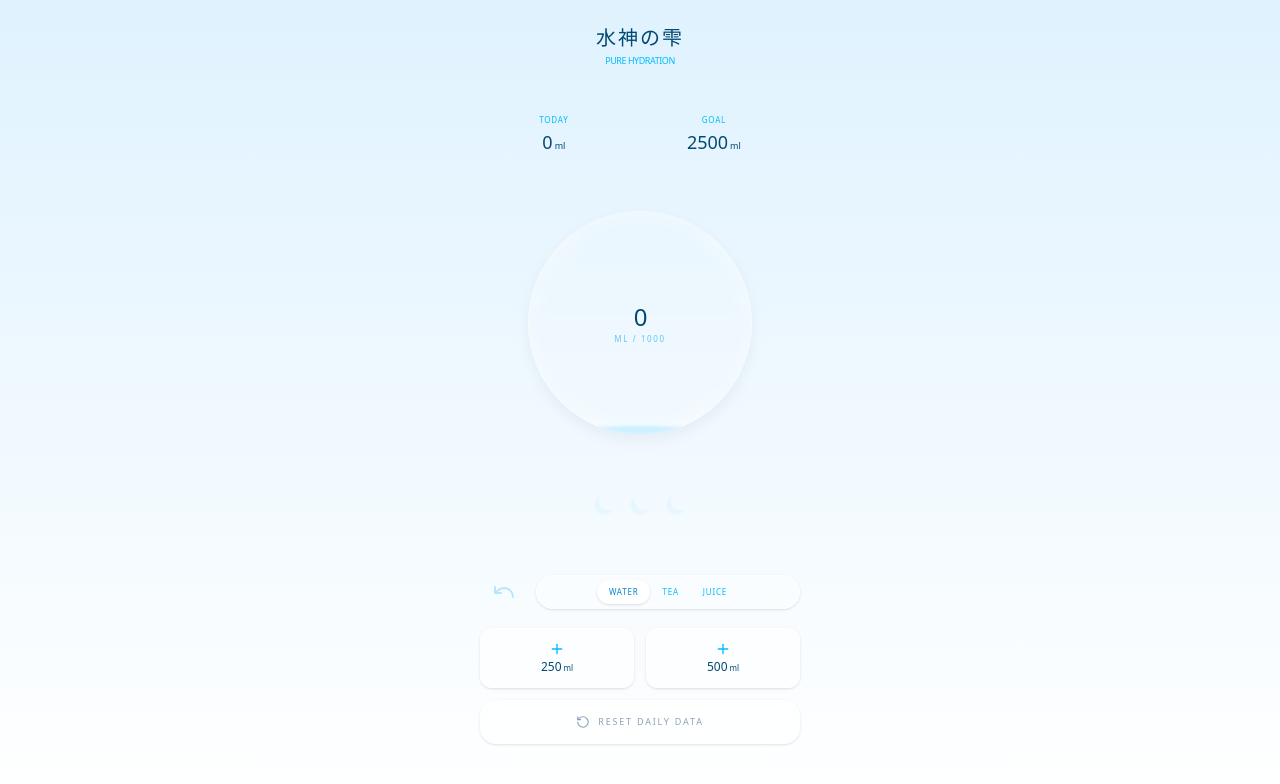
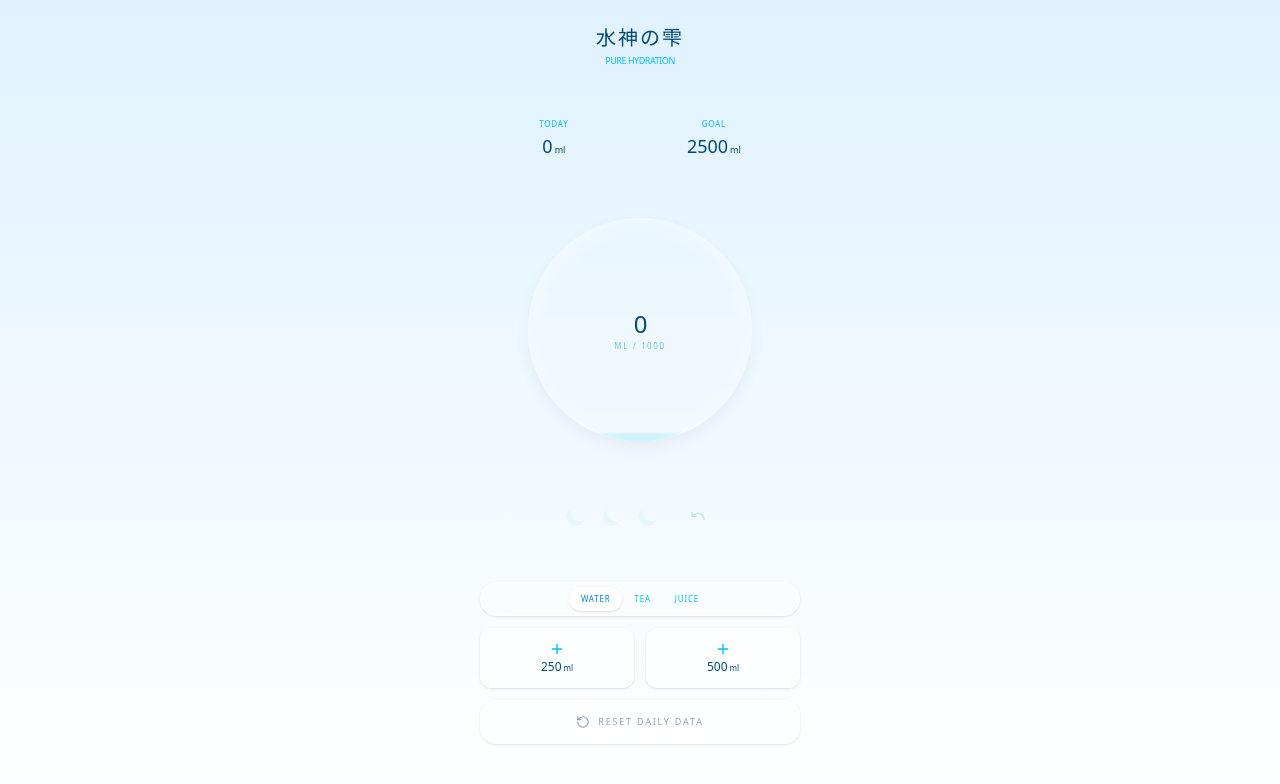
Before and after one commit to Kaede328/Water-shizuku-v2, a React (Vite) app: page / in a window 1280 px wide. Shown: the top 784 px of the page. Built offline with nearby package versions, Linux system fonts and the light colour scheme.

Commit message:
feat: Add undo button and refine badge styling
Introduces an undo button to the UI and slightly refines the visual styling of the crescent badges for better clarity and appearance.

```diff
--- a/src/App.tsx
+++ b/src/App.tsx
@@ -146,8 +146,9 @@ export default function App() {
         </div>
       </div>
 
-      {/* Crescent Badges */}
-      <div className="flex gap-4 h-6 items-center my-1">
+      {/* Crescent Badges & Undo Button Row */}
+      <div className="flex gap-4 h-6 items-center my-1 relative z-[9999]">
+        <div className="flex gap-4 items-center">
           {[0, 1, 2].map((i) => (
             <div key={i} className="relative w-5 h-5">
               <div
@@ -167,20 +168,23 @@ export default function App() {
           ))}
         </div>
 
-      {/* Controls Section */}
-      <div className="w-full max-w-xs flex flex-col gap-3 pb-10 z-[9999] relative" style={{ pointerEvents: 'auto' }}>
-        <div className="flex items-center justify-between gap-2">
+        {/* Relocated Undo Button */}
         <button
           onClick={undoWater}
           disabled={state.history.length === 0}
-            className={`p-3 rounded-full transition-all active:scale-95 relative z-[9999] ${
+          className={`p-2 rounded-full transition-all active:scale-95 ml-2 ${
             state.history.length > 0 ? 'text-sky-500 hover:bg-sky-100' : 'text-sky-200'
           }`}
-            style={{ pointerEvents: 'auto' }}
+          style={{ pointerEvents: 'auto', cursor: 'pointer' }}
+          title="Undo"
         >
-            <Undo className="w-6 h-6" />
+          <Undo className="w-4 h-4" />
         </button>
+      </div>
 
+      {/* Controls Section */}
+      <div className="w-full max-w-xs flex flex-col gap-3 pb-10 z-[9999] relative" style={{ pointerEvents: 'auto' }}>
+        <div className="flex items-center justify-center gap-2">
           <div className="flex bg-white/40 backdrop-blur-md rounded-full p-1 shadow-sm border border-white/50 flex-1 justify-center relative z-[9999]" style={{ pointerEvents: 'auto' }}>
             {(['water', 'tea', 'juice'] as DrinkType[]).map((type) => (
               <button
@@ -222,7 +226,7 @@ export default function App() {
             }
           }}
           className="w-full py-3.5 rounded-2xl bg-white/50 backdrop-blur-sm text-slate-400 flex items-center justify-center gap-2 transition-all active:scale-[0.98] relative border border-white/40 shadow-sm"
-          style={{ zIndex: 9999, pointerEvents: 'auto', cursor: 'pointer' }}
+          style={{ zIndex: 9999, pointerEvents: 'auto', cursor: 'pointer', position: 'relative' }}
         >
           <RotateCcw className="w-3.5 h-3.5" />
           <span className="text-[9px] tracking-[0.2em] uppercase font-light">Reset Daily Data</span>
```
Lines whose indentation alone changed are shown as unchanged.
